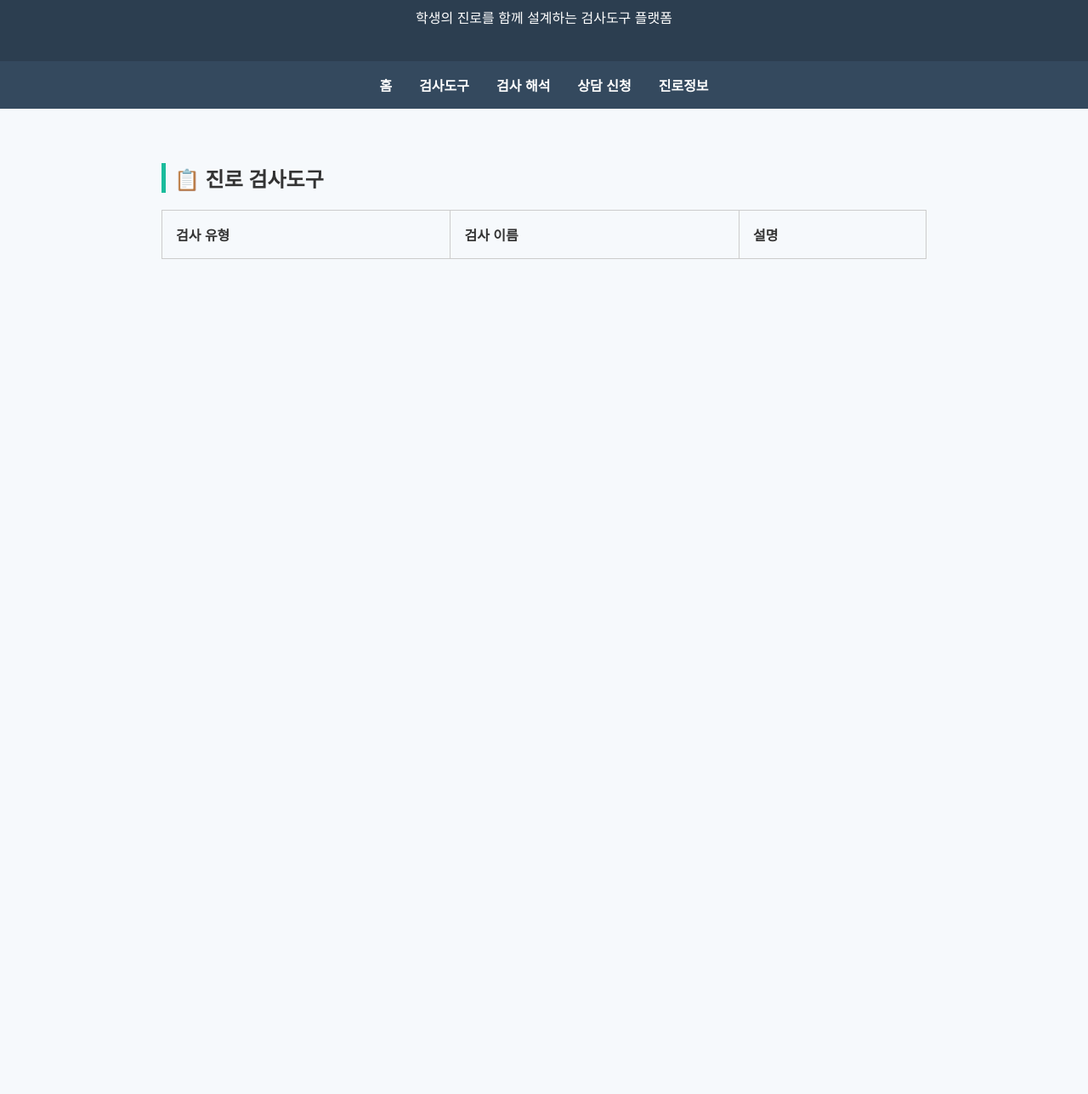
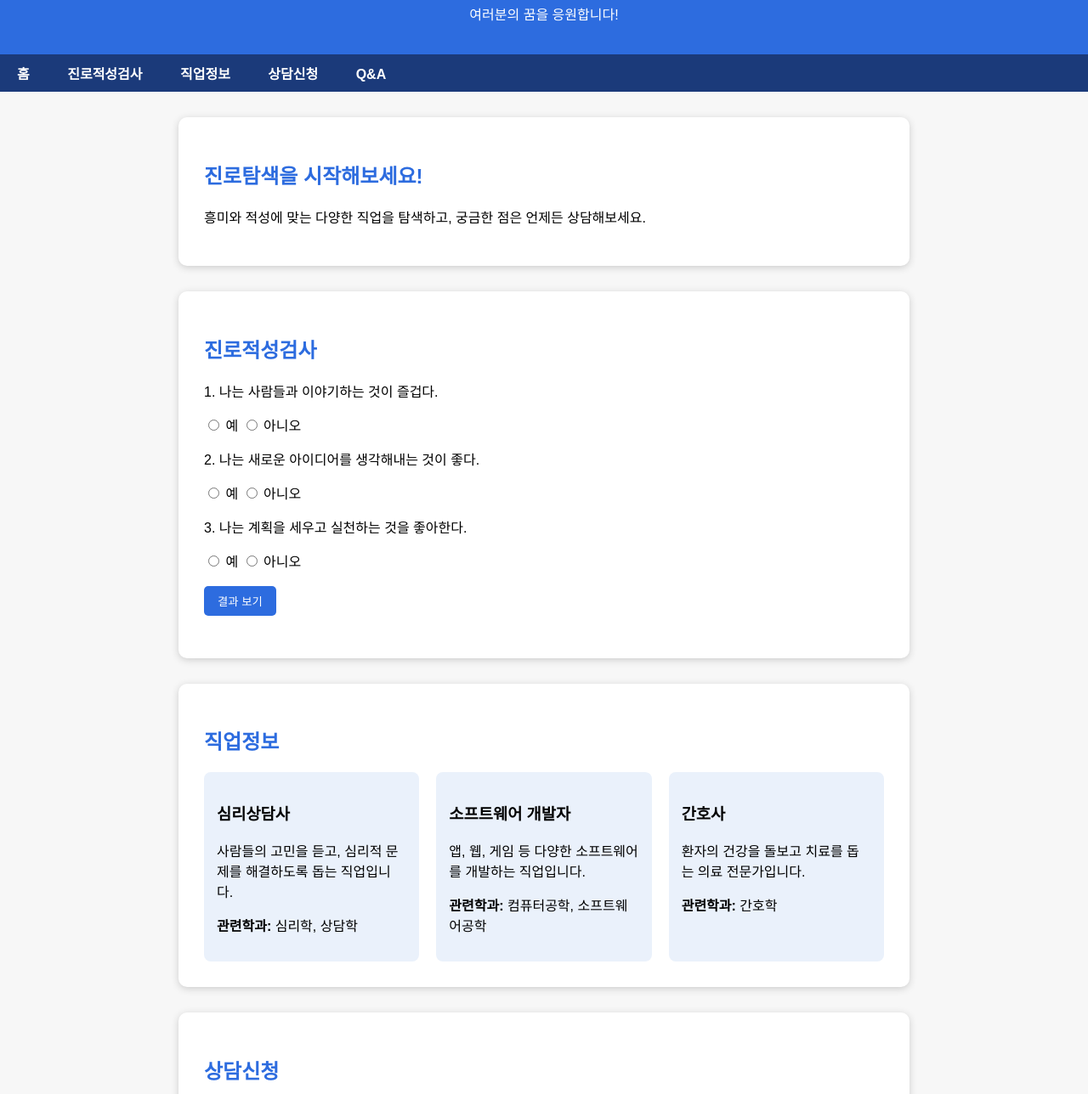
Before and after one commit to chunbaklee/test, a plain HTML site: page index.html in a window 1280 px wide. Shown: the part 105-1393 px from the top of the page at 85% size. Before the commit the page ends 800 px from the top, so only its background shows below. Drawn offline with Linux system fonts and the light colour scheme.

Commit message:
Add files via upload

```diff
--- a/index.html
+++ b/index.html
@@ -1,103 +1,156 @@
 <!DOCTYPE html>
 <html lang="ko">
 <head>
-  <meta charset="UTF-8" />
-  <meta name="viewport" content="width=device-width, initial-scale=1.0"/>
-  <title>진로마루 - 진로 검사도구 홈페이지</title>
+  <meta charset="UTF-8">
+  <title>진로탐색 홈페이지</title>
   <style>
-    body {
-      font-family: 'Noto Sans KR', sans-serif;
-      margin: 0;
-      padding: 0;
-      background: #f6f9fc;
-      color: #333;
-    }
-    header {
-      background: #2c3e50;
-      color: #fff;
-      padding: 1.5rem 1rem;
-      text-align: center;
-    }
-    nav {
-      background: #34495e;
-      display: flex;
-      justify-content: center;
-      flex-wrap: wrap;
-    }
-    nav a {
-      color: white;
-      padding: 1rem;
-      text-decoration: none;
-      font-weight: bold;
-    }
-    nav a:hover {
-      background: #1abc9c;
-    }
-    main {
-      padding: 2rem;
-      max-width: 900px;
-      margin: auto;
-    }
-    h2 {
-      border-left: 5px solid #1abc9c;
-      padding-left: 10px;
-      margin-top: 2rem;
-    }
-    table {
-      width: 100%;
-      border-collapse: collapse;
-      margin-top: 1rem;
-    }
-    table, th, td {
-      border: 1px solid #ccc;
-    }
-    th, td {
-      padding: 1rem;
-      text-align: left;
-    }
-    footer {
-      background: #2c3e50;
-      color: white;
-      text-align: center;
-      padding: 1rem;
-      margin-top: 3rem;
-    }
-    @media (max-width: 768px) {
-      nav a {
-        flex: 1 1 100%;
-        text-align: center;
-      }
-      table, thead, tbody, th, td, tr {
-        display: block;
-      }
-      td {
-        border: none;
-        border-bottom: 1px solid #ccc;
-      }
+    body { font-family: '맑은 고딕', Arial, sans-serif; margin: 0; background: #f7f7f7;}
+    header { background: #2d6cdf; color: #fff; padding: 20px 0; text-align: center;}
+    nav { background: #1b3a7a; padding: 10px 0; }
+    nav a { color: #fff; margin: 0 20px; text-decoration: none; font-weight: bold;}
+    nav a:hover { text-decoration: underline; }
+    section { max-width: 800px; margin: 30px auto; background: #fff; padding: 30px; border-radius: 10px; box-shadow: 0 2px 8px #ccc;}
+    h2 { color: #2d6cdf; }
+    .job-list { display: flex; gap: 20px; }
+    .job-card { background: #eaf1fb; padding: 15px; border-radius: 8px; flex: 1; }
+    .qna-list { list-style: none; padding: 0; }
+    .qna-list li { background: #f0f4fa; margin-bottom: 10px; padding: 10px; border-radius: 6px;}
+    .btn { background: #2d6cdf; color: #fff; border: none; padding: 8px 16px; border-radius: 5px; cursor: pointer;}
+    .btn:hover { background: #1b3a7a; }
+    footer { text-align: center; color: #888; padding: 20px 0; }
+    @media (max-width: 600px) {
+      section { padding: 10px; }
+      .job-list { flex-direction: column; }
     }
   </style>
 </head>
 <body>
-
   <header>
-    <h1>진로마루</h1>
-    <p>학생의 진로를 함께 설계하는 검사도구 플랫폼</p>
+    <h1>고등학생 진로탐색 홈페이지</h1>
+    <p>여러분의 꿈을 응원합니다!</p>
   </header>
-
   <nav>
-    <a href="#">홈</a>
-    <a href="#tools">검사도구</a>
-    <a href="#guide">검사 해석</a>
-    <a href="#apply">상담 신청</a>
-    <a href="#info">진로정보</a>
+    <a href="#main">홈</a>
+    <a href="#test">진로적성검사</a>
+    <a href="#jobs">직업정보</a>
+    <a href="#counsel">상담신청</a>
+    <a href="#qna">Q&A</a>
   </nav>
 
-  <main>
-    <section id="tools">
-      <h2>📋 진로 검사도구</h2>
-      <table>
-        <thead>
-          <tr>
-            <th>검사 유형</th>
-            <th>검사 이름</th>
-            <th>설명
+  <!-- 메인 소개 -->
+  <section id="main">
+    <h2>진로탐색을 시작해보세요!</h2>
+    <p>흥미와 적성에 맞는 다양한 직업을 탐색하고, 궁금한 점은 언제든 상담해보세요.</p>
+  </section>
+
+  <!-- 진로적성검사 -->
+  <section id="test">
+    <h2>진로적성검사</h2>
+    <form id="aptitudeForm">
+      <p>1. 나는 사람들과 이야기하는 것이 즐겁다.</p>
+      <label><input type="radio" name="q1" value="E"> 예</label>
+      <label><input type="radio" name="q1" value="I"> 아니오</label>
+      <p>2. 나는 새로운 아이디어를 생각해내는 것이 좋다.</p>
+      <label><input type="radio" name="q2" value="C"> 예</label>
+      <label><input type="radio" name="q2" value="R"> 아니오</label>
+      <p>3. 나는 계획을 세우고 실천하는 것을 좋아한다.</p>
+      <label><input type="radio" name="q3" value="S"> 예</label>
+      <label><input type="radio" name="q3" value="A"> 아니오</label>
+      <br><br>
+      <button type="button" class="btn" onclick="showResult()">결과 보기</button>
+    </form>
+    <div id="testResult" style="margin-top:20px; font-weight:bold;"></div>
+  </section>
+
+  <!-- 직업정보 -->
+  <section id="jobs">
+    <h2>직업정보</h2>
+    <div class="job-list">
+      <div class="job-card">
+        <h3>심리상담사</h3>
+        <p>사람들의 고민을 듣고, 심리적 문제를 해결하도록 돕는 직업입니다.</p>
+        <p><b>관련학과:</b> 심리학, 상담학</p>
+      </div>
+      <div class="job-card">
+        <h3>소프트웨어 개발자</h3>
+        <p>앱, 웹, 게임 등 다양한 소프트웨어를 개발하는 직업입니다.</p>
+        <p><b>관련학과:</b> 컴퓨터공학, 소프트웨어공학</p>
+      </div>
+      <div class="job-card">
+        <h3>간호사</h3>
+        <p>환자의 건강을 돌보고 치료를 돕는 의료 전문가입니다.</p>
+        <p><b>관련학과:</b> 간호학</p>
+      </div>
+    </div>
+  </section>
+
+  <!-- 상담신청 -->
+  <section id="counsel">
+    <h2>상담신청</h2>
+    <form id="counselForm">
+      <label>이름: <input type="text" name="name" required></label><br><br>
+      <label>이메일: <input type="email" name="email" required></label><br><br>
+      <label>상담 내용:<br>
+        <textarea name="content" rows="4" cols="40" required></textarea>
+      </label><br><br>
+      <button type="submit" class="btn">신청하기</button>
+    </form>
+    <div id="counselMsg" style="margin-top:15px; color:green;"></div>
+  </section>
+
+  <!-- Q&A 게시판 -->
+  <section id="qna">
+    <h2>Q&A</h2>
+    <form id="qnaForm">
+      <input type="text" id="qnaInput" placeholder="궁금한 점을 입력하세요" required style="width:70%;">
+      <button type="submit" class="btn">질문하기</button>
+    </form>
+    <ul class="qna-list" id="qnaList"></ul>
+  </section>
+
+  <footer>
+    &copy; 2024 진로탐색 홈페이지 | 상담교사 선생님과 함께
+  </footer>
+
+  <script>
+    // 진로적성검사 결과
+    function showResult() {
+      const form = document.getElementById('aptitudeForm');
+      const q1 = form.q1.value;
+      const q2 = form.q2.value;
+      const q3 = form.q3.value;
+      let result = '';
+      if (!q1 || !q2 || !q3) {
+        result = '모든 문항에 답해주세요!';
+      } else {
+        // 간단한 로직 예시
+        if (q1 === 'E' && q2 === 'C') result = '추천 진로: 상담사, 교사, 기획자';
+        else if (q1 === 'I' && q2 === 'R') result = '추천 진로: 개발자, 연구원, 디자이너';
+        else if (q3 === 'S') result = '추천 진로: 간호사, 공무원, 관리자';
+        else result = '다양한 진로를 탐색해보세요!';
+      }
+      document.getElementById('testResult').innerText = result;
+    }
+
+    // 상담신청 폼 처리
+    document.getElementById('counselForm').onsubmit = function(e) {
+      e.preventDefault();
+      document.getElementById('counselMsg').innerText = '상담 신청이 접수되었습니다. 곧 연락드리겠습니다!';
+      this.reset();
+    };
+
+    // Q&A 게시판
+    document.getElementById('qnaForm').onsubmit = function(e) {
+      e.preventDefault();
+      const input = document.getElementById('qnaInput');
+      const list = document.getElementById('qnaList');
+      if (input.value.trim() !== '') {
+        const li = document.createElement('li');
+        li.textContent = input.value;
+        list.appendChild(li);
+        input.value = '';
+      }
+    };
+  </script>
+</body>
+</html>
```
